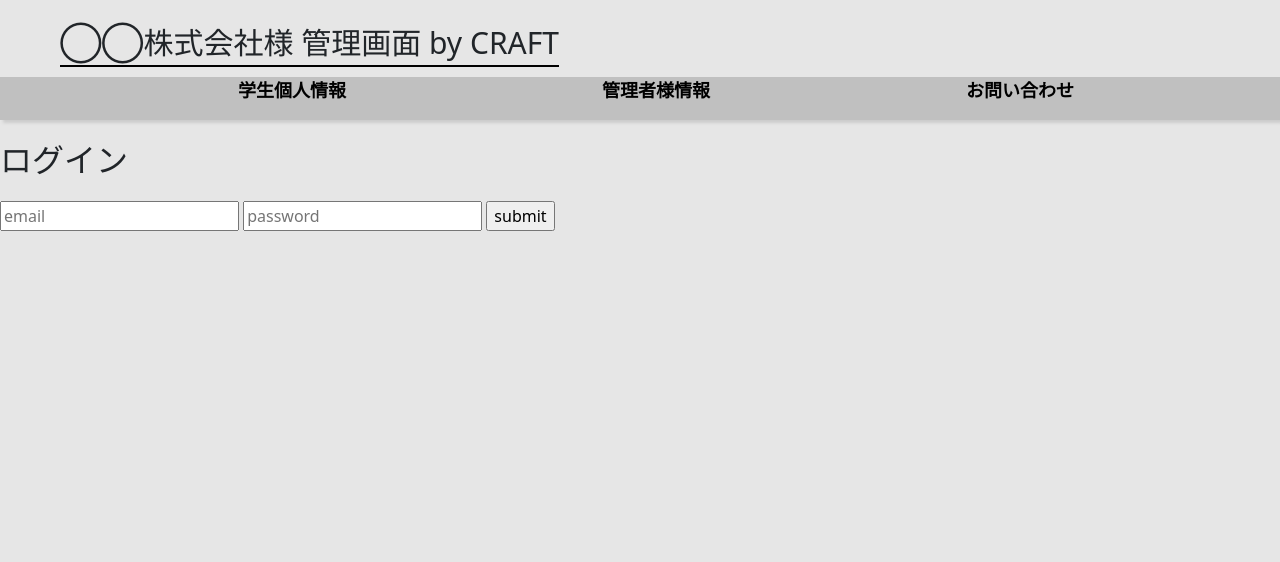
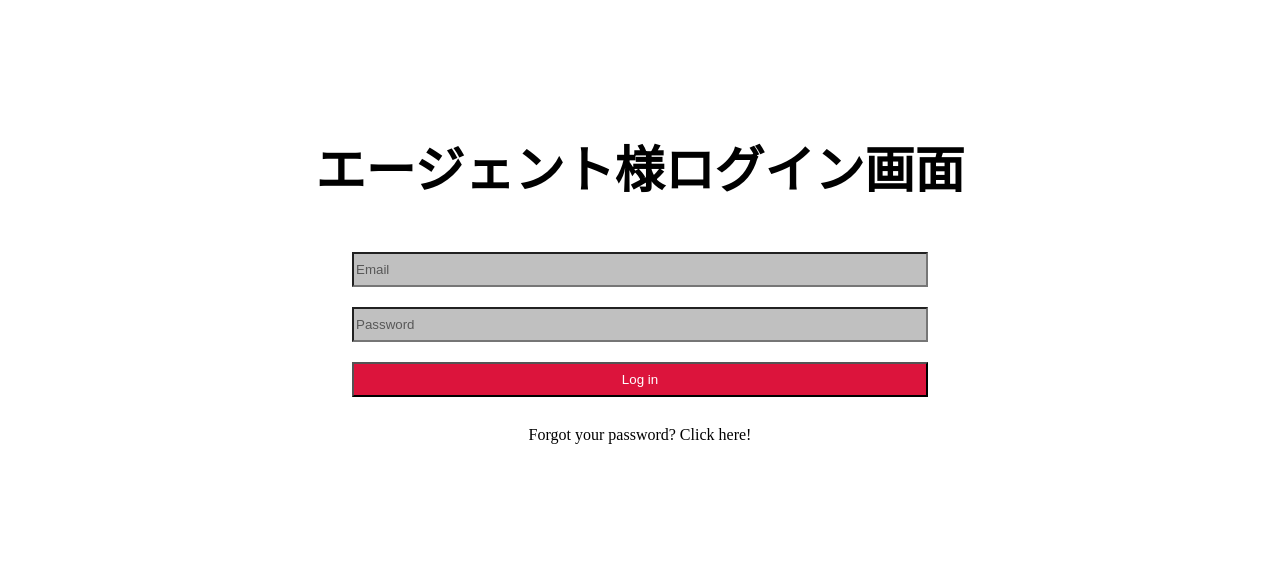
Before and after one commit to posse-ap/teamdev-2022-posse1-team2H, a PHP site: page /agency/login.php in a window 1280 px wide. Shown: the top 562 px of the page. Run offline with PHP 8.4, Linux system fonts and the light colour scheme; some libraries are stand-ins or nearby versions.

Commit message:
きりがいいのでpush

```diff
--- a/src/agency/header.php
+++ b/src/agency/header.php
@@ -25,8 +25,3 @@
             </ul>
         </div>
     </header>
-    <!-- <header class="header">
-        <div class="header_inner">
-            <h1 class="header_inner_craft">CRAFT</h1>
-        </div>
-    </header> -->
--- a/src/agency/login.php
+++ b/src/agency/login.php
@@ -33,15 +33,33 @@ if ($_SERVER['REQUEST_METHOD'] == 'POST') {
 
 }
 
-
-include dirname(__FILE__) . '/header.php';
 ?>
 
-<h1>ログイン</h1>
-<form action="" method="POST">
-    <input type="text" name="email" placeholder="email">
-    <input type="password" name="password" placeholder="password">
-    <input type="submit" value="submit">
-</form>
+<!DOCTYPE html>
+<html lang="ja">
+<head>
+    <meta charset="UTF-8">
+    <meta http-equiv="X-UA-Compatible" content="IE=edge">
+    <meta name="viewport" content="width=device-width, initial-scale=1.0">
+    <link rel="stylesheet" href="../static/css/sanitize.css">
+    <script src="https://kit.fontawesome.com/727d59e43e.js" crossorigin="anonymous"></script>
+    <script src="https://unpkg.com/axios/dist/axios.min.js"></script>
+    <link rel="stylesheet" href="../static/css/sanitize.css">
+    <link rel="stylesheet" href="../static/css/agency.css">
+    <script src="../static/js/agencyApi.js"></script>
+    <title>CRAFT for Agencies</title>
+</head>
+<body>
+    <div class="login_whole">
+        <h1 class="login_title">エージェント様ログイン画面</h1>
+        <form action="" method="POST">
+            <div class="form_box">
+                <input class="form_small_box" type="text" name="email" placeholder="Email">
+                <input class="form_small_box" type="password" name="password" placeholder="Password">
+                <input class="login_box" type="submit" value="Log in">
+            </div>
+        </form>
+        <p class="password">Forgot your password? Click here!</p>
+    </div>
 
 <?php include dirname(__FILE__) . '/footer.php' ?>
--- a/src/static/css/agency.css
+++ b/src/static/css/agency.css
@@ -1,3 +1,40 @@
+/*************** login ***************/
+.login_whole {
+  padding: 100px 0;
+}
+
+.login_title {
+  font-size: 50px;
+  display: flex;
+  flex-direction: column;
+  align-items: center;
+}
+
+.form_box {
+  display: flex;
+  flex-direction: column;
+  align-items: center;
+}
+
+.form_small_box {
+  margin: 10px 0;
+  background-color: silver;
+  height: 35px;
+  width: 45%;
+}
+
+.login_box {
+  margin: 10px 0;
+  background-color: #DC143C;
+  color: white;
+  height: 35px;
+  width: 45%;
+}
+
+.password {
+  text-align: center;
+}
+
 /*************** header ***************/
 .title_underline {
   border-bottom: 2px solid black;
@@ -164,47 +201,26 @@
 
 
 /*************** contact ***************/
-body {
-  width: 100%;
-  height: 100%;
-  background-color: #e6e6e6;
+.inquary_header_bg {
+  margin: auto;
+  width: 400px;
+  background: #C1E5E2;
 }
 
-.inquary_header_English,
-.inquary_header_jp {
-  margin: 0;
+.inquary_header_title {
+  text-align: center;
+  margin-top: 40px;
 }
 
 .inquary_header_prompt {
-  line-height: 1.64286;
-  margin: 0 70 70px;
-  padding: 0 15px;
-  font-family: montserrat, sans-serif;
   font-size: 14px;
-  text-align: center;
-}
-
-.inquary {
-  background-color: #e6e6e6;
-}
-
-.inquary_header_bg {
-  background-color: #e6e6e6;
-}
-
-.inquary_header_title {
-  /* line-height: 1.57143;
-  margin: 0 0 40px;
-  padding: 0 15px; */
-  font-family: montserrat, sans-serif;
-  font-style: normal;
-  font-size: 21px;
   text-align: center;
 }
 
 .inquary_content {
   display: flex;
   justify-content: center;
+  padding-bottom: 30px;
 }
 
 .inquary_content_innerFrame {
```
Also changed, not shown: other parts of src/static/css/agency.css (+36 -42 lines), src/agency/admininfo.php (+5 -5 lines), src/agency/contact.php (+36 -44 lines).
